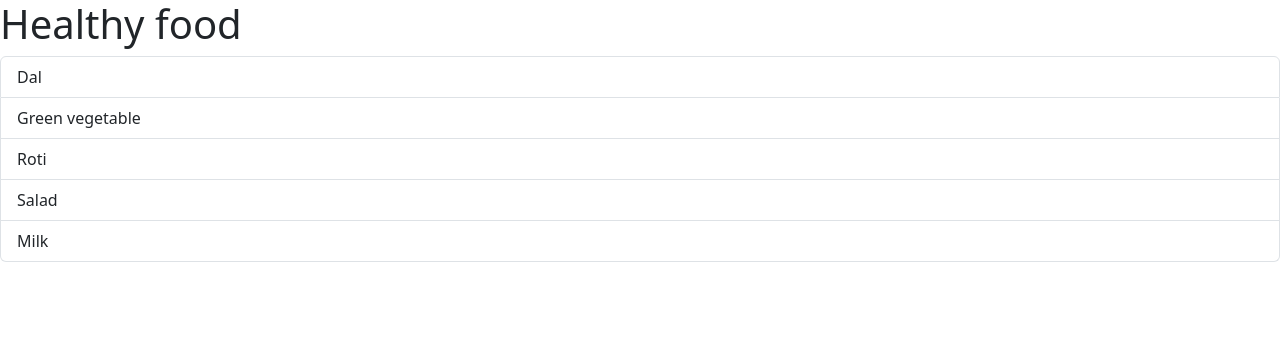
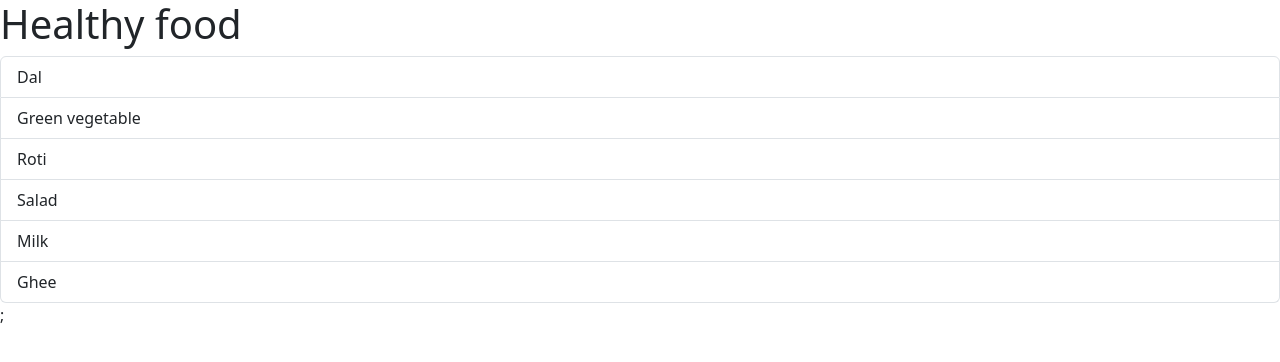
Before and after one commit to RohanKumarJha/frontend-projects, a React (Vite) app in the folder healthy-food/: page / in a window 1280 px wide. Shown: the top 362 px of the page. Built offline with nearby package versions, Linux system fonts and the light colour scheme.

Commit message:
Healthy food : Map method

```diff
--- a/healthy-food/src/App.jsx
+++ b/healthy-food/src/App.jsx
@@ -1,14 +1,15 @@
 import 'bootstrap/dist/css/bootstrap.min.css';
 
 const App = () => {
+
+  let foodItems = ["Dal", "Green vegetable", "Roti", "Salad", "Milk", "Ghee"];
+
   return <>
     <h1>Healthy food</h1>
     <ul className="list-group">
-      <li className="list-group-item">Dal</li>
-      <li className="list-group-item">Green vegetable</li>
-      <li className="list-group-item">Roti</li>
-      <li className="list-group-item">Salad</li>
-      <li className="list-group-item">Milk</li>
+      {foodItems.map(item => (
+        <li key={item} className="list-group-item">{item}</li>
+      ))};
     </ul>
   </>
 }
```
